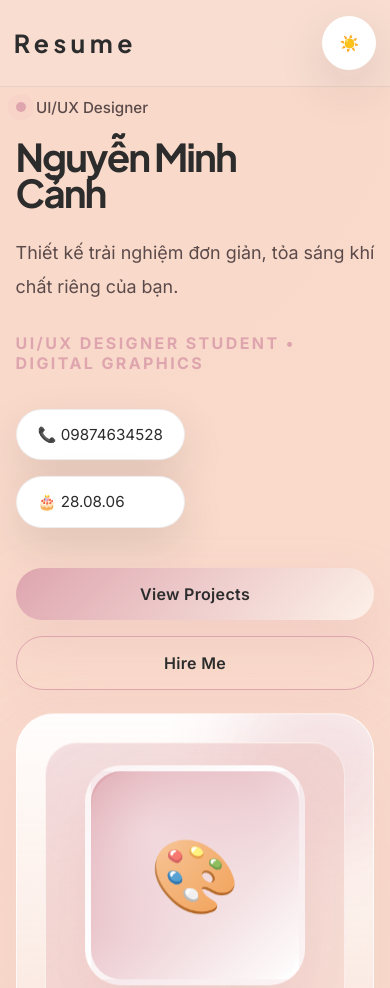
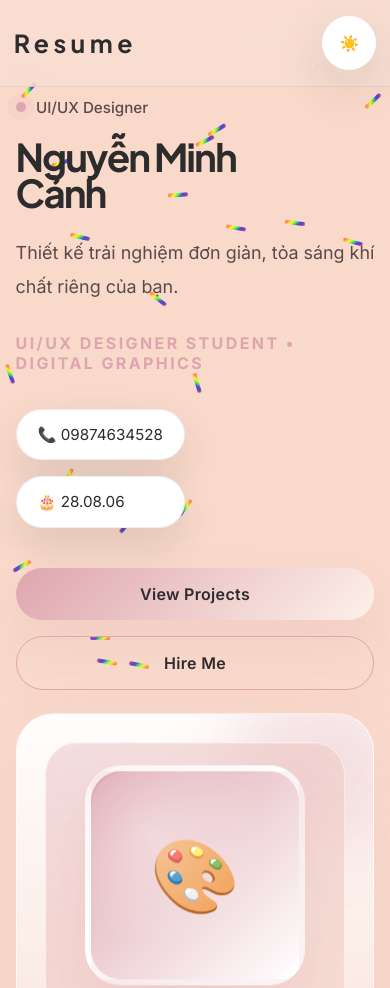
Before and after one commit to nmcanh2808-glitch/CV, a plain HTML site: page index.html in a window 390 px wide. Shown: the top 988 px of the page. Drawn offline with Linux system fonts and the light colour scheme.

Commit message:
khởi tạo trang

```diff
--- a/index.html
+++ b/index.html
@@ -793,19 +793,41 @@
             place-items: center;
             background: linear-gradient(135deg, rgba(222, 165, 174, 0.35), rgba(248, 222, 211, 0.96));
             transition: transform 0.45s ease;
+            overflow: hidden;
+            border-radius: 30px 30px 0 0;
         }
 
         .project-card:hover .project-visual {
             transform: scale(1.05);
         }
 
-        .project-visual span {
-            font-size: 4.5rem;
+        .project-visual img {
+            width: 100%;
+            height: 100%;
+            object-fit: cover;
+            border-radius: inherit;
+            transition: transform 0.45s ease;
+        }
+
+        .project-card:hover .project-visual img {
+            transform: scale(1.1);
         }
 
         .project-copy {
+            position: absolute;
+            bottom: 0;
+            left: 0;
+            right: 0;
             padding: 1.8rem 1.8rem 2rem;
-            background: var(--surface);
+            background: rgba(0, 0, 0, 0.8);
+            backdrop-filter: blur(10px);
+            color: white;
+            opacity: 0;
+            transition: opacity 0.3s ease;
+        }
+
+        .project-card:hover .project-copy {
+            opacity: 1;
         }
 
         [data-theme='dark'] .project-copy {
@@ -816,7 +838,7 @@
             font-family: 'Plus Jakarta Sans', sans-serif;
             font-size: 1.45rem;
             margin-bottom: 0.75rem;
-            color: var(--text-primary);
+            color: white;
             font-weight: 700;
         }
 
@@ -825,7 +847,7 @@
             align-items: center;
             gap: 0.6rem;
             margin-bottom: 1rem;
-            color: var(--accent);
+            color: #FCE997;
             font-weight: 700;
             letter-spacing: 0.04em;
             font-size: 0.9rem;
@@ -833,7 +855,7 @@
         }
 
         .project-copy p {
-            color: var(--text-secondary);
+            color: rgba(255, 255, 255, 0.9);
             line-height: 1.8;
         }
 
@@ -966,9 +988,15 @@
             background: linear-gradient(145deg, rgba(255,255,255,0.78), rgba(222,165,174,0.35));
             display: grid;
             place-items: center;
-            color: var(--text-primary);
-            font-size: 4rem;
+            overflow: hidden;
             box-shadow: inset 0 0 0 1px rgba(255,255,255,0.35);
+        }
+
+        .slide-visual img {
+            width: 100%;
+            height: 100%;
+            object-fit: cover;
+            border-radius: inherit;
         }
 
         .slide-caption {
@@ -1380,10 +1408,98 @@
                 font-size: 2rem;
             }
         }
+
+        .rain-container {
+            position: fixed;
+            top: 0;
+            left: 0;
+            width: 100%;
+            height: 100%;
+            pointer-events: none;
+            z-index: -1;
+        }
+
+        .rain-drop {
+            position: absolute;
+            width: 4px;
+            height: 20px;
+            background: linear-gradient(45deg, #ff0000, #ff7f00, #ffff00, #00ff00, #0000ff, #4b0082, #9400d3);
+            border-radius: 2px;
+            animation: rain-fall linear infinite;
+            opacity: 0.7;
+        }
+
+        .rain-drop:nth-child(1) { left: 5%; animation-duration: 3s; animation-delay: 0s; }
+        .rain-drop:nth-child(2) { left: 10%; animation-duration: 4s; animation-delay: 1s; }
+        .rain-drop:nth-child(3) { left: 15%; animation-duration: 2.5s; animation-delay: 2s; }
+        .rain-drop:nth-child(4) { left: 20%; animation-duration: 3.5s; animation-delay: 0.5s; }
+        .rain-drop:nth-child(5) { left: 25%; animation-duration: 2s; animation-delay: 1.5s; }
+        .rain-drop:nth-child(6) { left: 30%; animation-duration: 4.5s; animation-delay: 0.8s; }
+        .rain-drop:nth-child(7) { left: 35%; animation-duration: 3.2s; animation-delay: 2.5s; }
+        .rain-drop:nth-child(8) { left: 40%; animation-duration: 2.8s; animation-delay: 1.2s; }
+        .rain-drop:nth-child(9) { left: 45%; animation-duration: 3.8s; animation-delay: 0.3s; }
+        .rain-drop:nth-child(10) { left: 50%; animation-duration: 2.2s; animation-delay: 1.8s; }
+        .rain-drop:nth-child(11) { left: 55%; animation-duration: 3.7s; animation-delay: 0.7s; }
+        .rain-drop:nth-child(12) { left: 60%; animation-duration: 2.9s; animation-delay: 1.3s; }
+        .rain-drop:nth-child(13) { left: 65%; animation-duration: 4.1s; animation-delay: 0.9s; }
+        .rain-drop:nth-child(14) { left: 70%; animation-duration: 3.3s; animation-delay: 2.1s; }
+        .rain-drop:nth-child(15) { left: 75%; animation-duration: 2.6s; animation-delay: 1.7s; }
+        .rain-drop:nth-child(16) { left: 80%; animation-duration: 4.2s; animation-delay: 0.4s; }
+        .rain-drop:nth-child(17) { left: 85%; animation-duration: 3.1s; animation-delay: 2.3s; }
+        .rain-drop:nth-child(18) { left: 90%; animation-duration: 2.4s; animation-delay: 1.9s; }
+        .rain-drop:nth-child(19) { left: 95%; animation-duration: 3.9s; animation-delay: 0.6s; }
+        .rain-drop:nth-child(20) { left: 2%; animation-duration: 2.7s; animation-delay: 1.1s; }
+        .rain-drop:nth-child(21) { left: 7%; animation-duration: 4.3s; animation-delay: 0.2s; }
+        .rain-drop:nth-child(22) { left: 12%; animation-duration: 3.4s; animation-delay: 2.7s; }
+        .rain-drop:nth-child(23) { left: 17%; animation-duration: 2.3s; animation-delay: 1.4s; }
+        .rain-drop:nth-child(24) { left: 22%; animation-duration: 4.4s; animation-delay: 0.8s; }
+        .rain-drop:nth-child(25) { left: 27%; animation-duration: 3.6s; animation-delay: 2.2s; }
+        .rain-drop:nth-child(26) { left: 32%; animation-duration: 2.1s; animation-delay: 1.6s; }
+        .rain-drop:nth-child(27) { left: 37%; animation-duration: 4.6s; animation-delay: 0.5s; }
+        .rain-drop:nth-child(28) { left: 42%; animation-duration: 3.0s; animation-delay: 2.4s; }
+        .rain-drop:nth-child(29) { left: 47%; animation-duration: 2.5s; animation-delay: 1.0s; }
+        .rain-drop:nth-child(30) { left: 52%; animation-duration: 4.0s; animation-delay: 0.3s; }
+
+        @keyframes rain-fall {
+            0% { top: -20px; transform: translateY(0) rotate(0deg); }
+            100% { top: 100vh; transform: translateY(0) rotate(360deg); }
+        }
     </style>
 </head>
 <body>
     <div class="page-shell">
+        <div class="rain-container">
+            <div class="rain-drop"></div>
+            <div class="rain-drop"></div>
+            <div class="rain-drop"></div>
+            <div class="rain-drop"></div>
+            <div class="rain-drop"></div>
+            <div class="rain-drop"></div>
+            <div class="rain-drop"></div>
+            <div class="rain-drop"></div>
+            <div class="rain-drop"></div>
+            <div class="rain-drop"></div>
+            <div class="rain-drop"></div>
+            <div class="rain-drop"></div>
+            <div class="rain-drop"></div>
+            <div class="rain-drop"></div>
+            <div class="rain-drop"></div>
+            <div class="rain-drop"></div>
+            <div class="rain-drop"></div>
+            <div class="rain-drop"></div>
+            <div class="rain-drop"></div>
+            <div class="rain-drop"></div>
+            <div class="rain-drop"></div>
+            <div class="rain-drop"></div>
+            <div class="rain-drop"></div>
+            <div class="rain-drop"></div>
+            <div class="rain-drop"></div>
+            <div class="rain-drop"></div>
+            <div class="rain-drop"></div>
+            <div class="rain-drop"></div>
+            <div class="rain-drop"></div>
+            <div class="rain-drop"></div>
+        </div>
         <header>
             <a href="#" class="logo">Resume          <a href="#" class="logo"></a>
             <div class="nav-right">
@@ -1505,7 +1621,7 @@
                 <div class="projects-container">
                     <div class="gallery-grid">
                         <article class="project-card fade-up" onclick="openModal(0)" tabindex="0" role="button" aria-label="Open project Thiết kế Bookmark">
-                            <div class="project-visual"><span>🔖</span></div>
+                            <div class="project-visual"><img src="images/Design.jpeg" alt="Thiết kế Bookmark"></div>
                             <div class="project-copy">
                                 <span>UI/UX Design</span>
                                 <h3>Thiết kế Bookmark</h3>
@@ -1513,7 +1629,7 @@
                             </div>
                         </article>
                         <article class="project-card fade-up" onclick="openModal(1)" tabindex="0" role="button" aria-label="Open project In 3D">
-                            <div class="project-visual"><span>🧩</span></div>
+                            <div class="project-visual"><img src="images/Design.jpeg" alt="In 3D"></div>
                             <div class="project-copy">
                                 <span>3D Design</span>
                                 <h3>In 3D</h3>
@@ -1521,7 +1637,7 @@
                             </div>
                         </article>
                         <article class="project-card fade-up" onclick="openModal(2)" tabindex="0" role="button" aria-label="Open project Game 2D">
-                            <div class="project-visual"><span>🎮</span></div>
+                            <div class="project-visual"><img src="images/Design.jpeg" alt="Game 2D"></div>
                             <div class="project-copy">
                                 <span>Game Design</span>
                                 <h3>Game 2D</h3>
@@ -1529,7 +1645,7 @@
                             </div>
                         </article>
                         <article class="project-card fade-up" onclick="openModal(3)" tabindex="0" role="button" aria-label="Open project Website Interface Design">
-                            <div class="project-visual"><span>💻</span></div>
+                            <div class="project-visual"><img src="images/Design.jpeg" alt="Website Interface Design"></div>
                             <div class="project-copy">
                                 <span>UI/UX Design</span>
                                 <h3>Website Interface Design</h3>
@@ -1676,9 +1792,9 @@
                 process: 'Nghiên cứu người dùng → Wireframe tinh giản → Prototype tương tác → Hoàn thiện visual design với màu sắc ấm áp và không gian mềm mại.',
                 tools: ['Figma', 'Photoshop', 'Prototyping'],
                 slides: [
-                    { icon: '📑', title: 'Hero Dashboard', caption: 'Module bookmark trực quan và gợi cảm xúc.' },
-                    { icon: '🗂️', title: 'Collections', caption: 'Thiết kế bộ sưu tập gọn gàng, dễ thao tác.' },
-                    { icon: '✨', title: 'Interaction', caption: 'Hiệu ứng hover mềm mại, nâng tầm trải nghiệm.' }
+                    { image: 'images/Design.jpeg', title: 'Hero Dashboard', caption: 'Module bookmark trực quan và gợi cảm xúc.' },
+                    { image: 'images/Design.jpeg', title: 'Collections', caption: 'Thiết kế bộ sưu tập gọn gàng, dễ thao tác.' },
+                    { image: 'images/Design.jpeg', title: 'Interaction', caption: 'Hiệu ứng hover mềm mại, nâng tầm trải nghiệm.' }
                 ]
             },
             {
@@ -1688,9 +1804,9 @@
                 process: 'Bắt đầu từ phác thảo → Xây dựng mô hình 3D → Tinh chỉnh hình khối → Chuẩn hóa cho in ấn và thuyết trình.',
                 tools: ['Blender', 'CAD', '3D Modeling'],
                 slides: [
-                    { icon: '🧠', title: 'Concept', caption: 'Ý tưởng 3D xuất phát từ cảm hứng organics.' },
-                    { icon: '🛠️', title: 'Model', caption: 'Kiểm soát chi tiết và cấu trúc bề mặt.' },
-                    { icon: '🎨', title: 'Render', caption: 'Hiệu ứng ánh sáng tinh tế và mềm mại.' }
+                    { image: 'images/Design.jpeg', title: 'Concept', caption: 'Ý tưởng 3D xuất phát từ cảm hứng organics.' },
+                    { image: 'images/Design.jpeg', title: 'Model', caption: 'Kiểm soát chi tiết và cấu trúc bề mặt.' },
+                    { image: 'images/Design.jpeg', title: 'Render', caption: 'Hiệu ứng ánh sáng tinh tế và mềm mại.' }
                 ]
             },
             {
@@ -1700,9 +1816,9 @@
                 process: 'Conceptualization → Game mechanics design → UI mockups → Interactive prototype → Polish & optimization.',
                 tools: ['Figma', 'Photoshop', 'Illustrator', 'Game Engine Design'],
                 slides: [
-                    { icon: '🎮', title: 'Main Menu', caption: 'Giao diện chính với design playful và invite-to-action mạnh.' },
-                    { icon: '⚡', title: 'Gameplay UI', caption: 'HUD design tối giản nhưng đầy đủ thông tin cho người chơi.' },
-                    { icon: '🏆', title: 'Result Screen', caption: 'Màn hình kết quả với animation kỉ niệm và feedback interactive.' }
+                    { image: 'images/Design.jpeg', title: 'Main Menu', caption: 'Giao diện chính với design playful và invite-to-action mạnh.' },
+                    { image: 'images/Design.jpeg', title: 'Gameplay UI', caption: 'HUD design tối giản nhưng đầy đủ thông tin cho người chơi.' },
+                    { image: 'images/Design.jpeg', title: 'Result Screen', caption: 'Màn hình kết quả với animation kỉ niệm và feedback interactive.' }
                 ]
             },
             {
@@ -1712,9 +1828,9 @@
                 process: 'User research → Information architecture → Wireframing → Visual design → Prototype & testing → Development handoff.',
                 tools: ['Figma', 'Adobe XD', 'Photoshop', 'Responsive Design System'],
                 slides: [
-                    { icon: '🏠', title: 'Homepage Hero', caption: 'Hero section ấn tượng với CTA rõ ràng và visual hierarchy hoàn hảo.' },
-                    { icon: '📱', title: 'Responsive Layouts', caption: 'Thiết kế responsive tối ưu cho desktop, tablet và mobile.' },
-                    { icon: '✨', title: 'Interactive Components', caption: 'Component library với micro-interactions và smooth transitions.' }
+                    { image: 'images/Design.jpeg', title: 'Homepage Hero', caption: 'Hero section ấn tượng với CTA rõ ràng và visual hierarchy hoàn hảo.' },
+                    { image: 'images/Design.jpeg', title: 'Responsive Layouts', caption: 'Thiết kế responsive tối ưu cho desktop, tablet và mobile.' },
+                    { image: 'images/Design.jpeg', title: 'Interactive Components', caption: 'Component library với micro-interactions và smooth transitions.' }
                 ]
             }
         ];
@@ -1746,7 +1862,7 @@
 
                 slideEl.innerHTML = `
                     <div class="slide-content">
-                        <div class="slide-visual">${slide.icon}</div>
+                        <div class="slide-visual"><img src="${slide.image}" alt="${slide.title}"></div>
                         <div>
                             <h3 style="font-size:1.5rem; margin-bottom:0.6rem; color: var(--text-primary);">${slide.title}</h3>
                             <p class="slide-caption">${slide.caption}</p>
```
